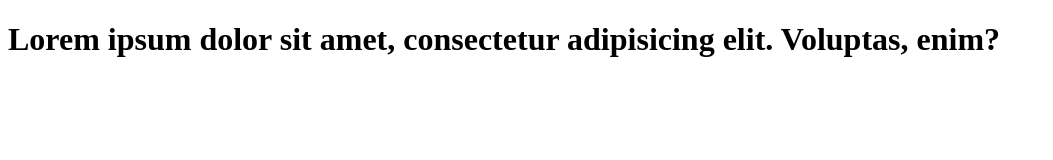
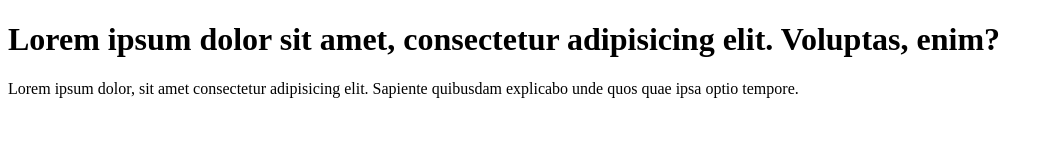
Before and after one commit to ISHAQ98/learn-git, a plain HTML site: page index.html in a window 1280 px wide. Shown: the whole page, without its empty margins (0-1053 px from the left). Drawn offline with Linux system fonts and the light colour scheme.

Commit message:
add p to index file

```diff
--- a/index.html
+++ b/index.html
@@ -9,5 +9,9 @@
     <h1>
       Lorem ipsum dolor sit amet, consectetur adipisicing elit. Voluptas, enim?
     </h1>
+    <p>
+      Lorem ipsum dolor, sit amet consectetur adipisicing elit. Sapiente
+      quibusdam explicabo unde quos quae ipsa optio tempore.
+    </p>
   </body>
 </html>
```
